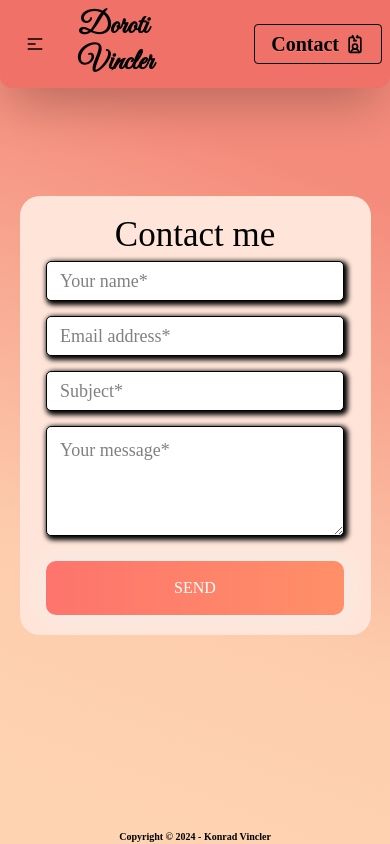
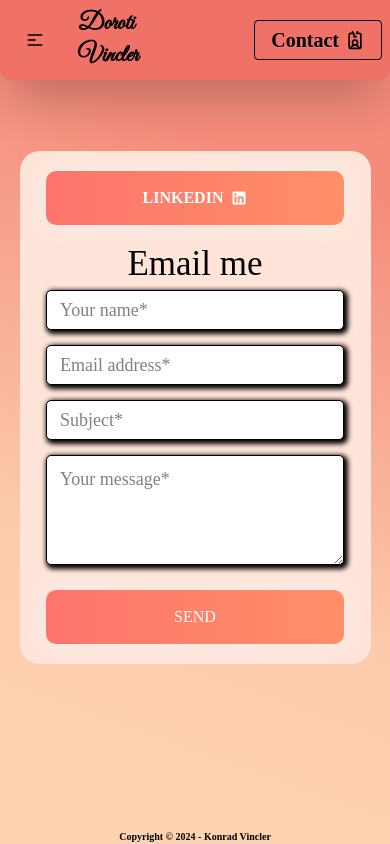
Before and after one commit to kdVincler/DLV_teaching, a React (Vite) app: page / in a window 390 px wide. Both pictures are taken after a click on the link "Contact". Built offline with nearby package versions, Linux system fonts and the light colour scheme; a web font is replaced by a local one.

Commit message:
Resolve: #2

```diff
--- a/src/App.jsx
+++ b/src/App.jsx
@@ -51,7 +51,7 @@ function App() {
             </ul>
           </div>
           <a
-            className="font-extrabold text-3xl font-[Great_Vibes] pl-4 md:text-4xl"
+            className="font-extrabold text-2xl font-[Great_Vibes] pl-4 md:text-4xl"
             onClick={() => {setShowing(0)}}
           >
               Doroti Vincler
--- a/src/components/4Contact.jsx
+++ b/src/components/4Contact.jsx
@@ -31,15 +31,27 @@ function Contact() {
     return (
         <>
             <section className="tile contact">
+                <div className='flex justify-center'>
+                    <a
+                        className="secondButton"
+                        href='https://linkedin.com/in/dorotivincler'
+                        target='_blank'
+                    >
+                        <div className='flex gap-2 align-middle items-center justify-center text-white font-bold text-md md:text-2xl'>
+                            LinkedIn
+                            <svg aria-label="LinkedIn logo" width="16" height="16" xmlns="http://www.w3.org/2000/svg" viewBox="0 0 32 32"><path fill="currentColor" d="M26.111,3H5.889c-1.595,0-2.889,1.293-2.889,2.889V26.111c0,1.595,1.293,2.889,2.889,2.889H26.111c1.595,0,2.889-1.293,2.889-2.889V5.889c0-1.595-1.293-2.889-2.889-2.889ZM10.861,25.389h-3.877V12.87h3.877v12.519Zm-1.957-14.158c-1.267,0-2.293-1.034-2.293-2.31s1.026-2.31,2.293-2.31,2.292,1.034,2.292,2.31-1.026,2.31-2.292,2.31Zm16.485,14.158h-3.858v-6.571c0-1.802-.685-2.809-2.111-2.809-1.551,0-2.362,1.048-2.362,2.809v6.571h-3.718V12.87h3.718v1.686s1.118-2.069,3.775-2.069,4.556,1.621,4.556,4.975v7.926Z" fillRule="evenodd"></path></svg>
+                        </div>
+                    </a>
+                </div>
                 <h1>
-                    Contact me
+                    Email me
                 </h1>
                 <form ref={form} onSubmit={sendEmail}>
                     <input className='input' type="text" name="user_name" placeholder='Your name*' required/>
                     <input className='input' type="email" name="user_email" placeholder='Email address*' required/>
                     <input className='input' type="text" name="email_subject" placeholder="Subject*" required/>
                     <textarea className='input' name="message" placeholder='Your message*' required/>
-                    <input type="submit" value="SEND" />
+                    <input type="submit" value="SEND"  className='text-md md:text-2xl'/>
                 </form>
             </section>
 
--- a/src/css/4Contact.css
+++ b/src/css/4Contact.css
@@ -12,7 +12,7 @@
     align-items: center;
 }
 
-.contact form .input, [type="submit"]{
+.contact form .input, [type="submit"], .secondButton{
     width: 90%;
     max-width: 500px;
     margin-bottom: 15px;
@@ -58,7 +58,7 @@
     resize:vertical;
 }
 
-[type="submit"] {
+[type="submit"], .secondButton {
     background-image: linear-gradient(to right, #fd746c 0%, #ff9068  51%, #fd746c  100%);
     margin: 10px;
     padding: 15px 45px;
@@ -72,7 +72,7 @@
     display: block;
 }
 
-[type="submit"]:hover {
+[type="submit"]:hover, .secondButton:hover {
     background-position: right center; /* change the direction of the change here */
     color: #fff;
     text-decoration: none;
```
